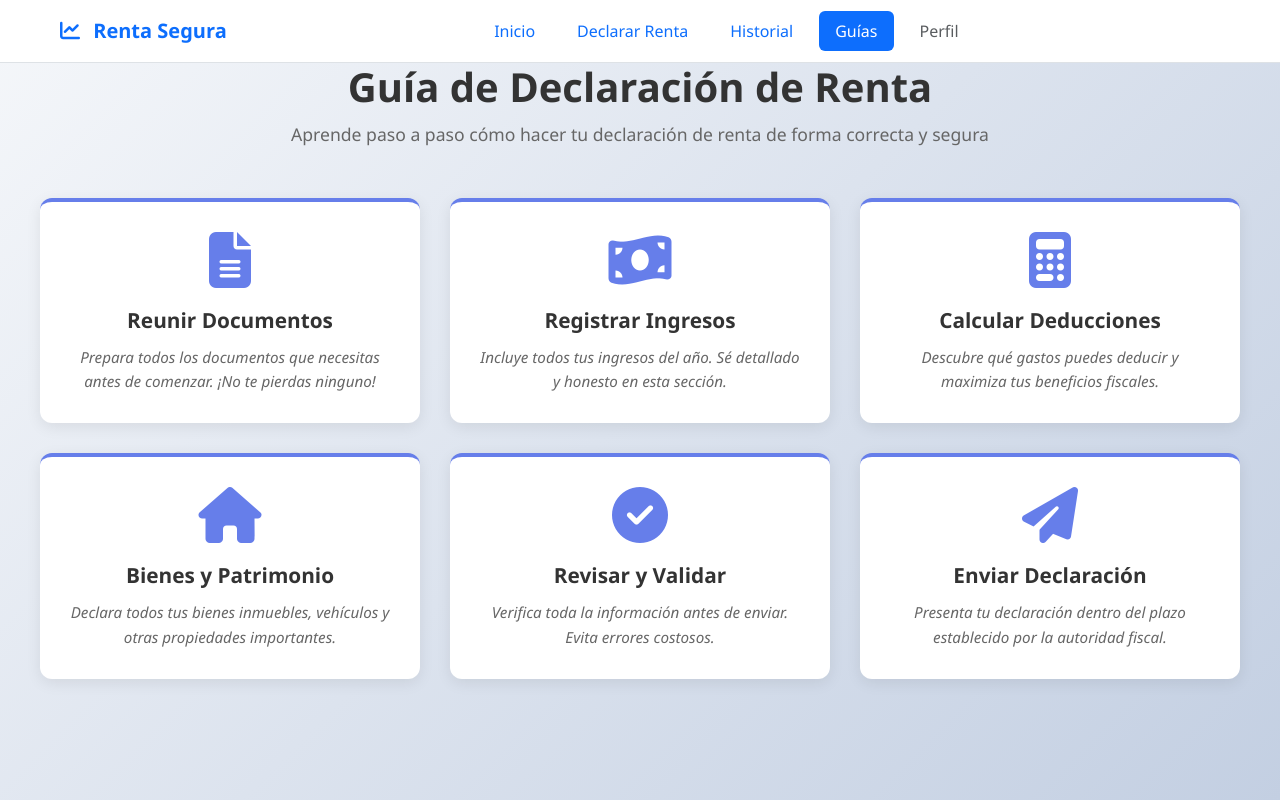
After one commit to mauricio1814/Contador, a PHP site: page /Vista/guia.php in a window 1280 px wide. The commit adds this page. Run offline with PHP 8.4, Linux system fonts and the light colour scheme.

Commit message:
se agrega la pagina de guias practicas

```diff
--- a/Includ/navbar.php
+++ b/Includ/navbar.php
@@ -9,7 +9,6 @@
 </head>
 
 <body>
-    <!-- NAVBAR -->
     <nav class="navbar navbar-expand-lg navbar-custom">
         <div class="container-fluid">
             <a class="navbar-brand" href="#">
@@ -26,14 +25,13 @@
                     <li class="nav-item"><a class="nav-link active" href="principal.php">Inicio</a></li>
                     <li class="nav-item"><a class="nav-link" href="declarar.php">Declarar Renta</a></li>
                     <li class="nav-item"><a class="nav-link" href="historial.php">Historial</a></li>
-                    <li class="nav-item"><a class="nav-link" href="#">Guías</a></li>
+                    <li class="nav-item"><a class="nav-link" href="guia.php">Guías</a></li>
                     <li class="nav-item"><a class="nav-link disabled" aria-disabled="true">Perfil</a></li>
                 </ul>
             </div>
         </div>
     </nav>
     <script>
-        // Detecta la página actual y aplica la clase "active" al enlace correspondiente
         const currentPage = window.location.pathname.split("/").pop();
         const navLinks = document.querySelectorAll(".nav-link");
 
--- a/Vista/declarar.php
+++ b/Vista/declarar.php
@@ -48,10 +48,8 @@
         </div>
     </main>
 
-    <!-- Bootstrap JS -->
     <script src="https://cdn.jsdelivr.net/npm/bootstrap@5.3.3/dist/js/bootstrap.bundle.min.js"></script>
 
-    <!-- Script para manejar archivos -->
     <script>
         const documentosInput = document.getElementById('documentos');
         const listaDocumentos = document.getElementById('listaDocumentos');
--- /dev/null
+++ b/Vista/guia.php
@@ -0,0 +1,509 @@
+<!DOCTYPE html>
+<html lang="es">
+
+<head>
+    <meta charset="UTF-8">
+    <meta name="viewport" content="width=device-width, initial-scale=1.0">
+    <title>Guía de Declaración de Renta - Renta Segura</title>
+    <link href="https://cdn.jsdelivr.net/npm/bootstrap@5.3.0/dist/css/bootstrap.min.css" rel="stylesheet">
+    <link rel="stylesheet" href="https://cdnjs.cloudflare.com/ajax/libs/font-awesome/6.4.0/css/all.min.css">
+    <style>
+        * {
+            margin: 0;
+            padding: 0;
+            box-sizing: border-box;
+        }
+
+        body {
+            font-family: 'Segoe UI', Tahoma, Geneva, Verdana, sans-serif;
+            background: linear-gradient(135deg, #f5f7fa 0%, #c3cfe2 100%);
+            min-height: 100vh;
+        }
+
+        .page-header {
+            text-align: center;
+            margin-bottom: 50px;
+        }
+
+        .page-header h1 {
+            font-size: 2.5rem;
+            font-weight: 700;
+            color: #333;
+            margin-bottom: 10px;
+        }
+
+        .page-header p {
+            color: #666;
+            font-size: 1.1rem;
+        }
+
+        .container-main {
+            max-width: 1200px;
+            margin: 0 auto;
+        }
+
+        .steps-grid {
+            display: grid;
+            grid-template-columns: repeat(auto-fit, minmax(320px, 1fr));
+            gap: 30px;
+            margin-bottom: 60px;
+        }
+
+        .step-card {
+            background: white;
+            border-radius: 12px;
+            padding: 30px;
+            box-shadow: 0 4px 15px rgba(0, 0, 0, 0.08);
+            border-top: 4px solid #667eea;
+            transition: all 0.3s ease;
+            display: flex;
+            flex-direction: column;
+            align-items: center;
+            text-align: center;
+            cursor: pointer;
+        }
+
+        .step-card:hover {
+            transform: translateY(-10px);
+            box-shadow: 0 12px 30px rgba(0, 0, 0, 0.15);
+            border-top-color: #764ba2;
+        }
+
+        /* Cambiar números por iconos */
+        .step-icon {
+            font-size: 3.5rem;
+            color: #667eea;
+            margin-bottom: 20px;
+            transition: 0.3s ease;
+        }
+
+        .step-card:hover .step-icon {
+            color: #764ba2;
+            transform: scale(1.1);
+        }
+
+        .step-content h3 {
+            color: #333;
+            font-weight: 700;
+            margin-bottom: 12px;
+            font-size: 1.3rem;
+        }
+
+        /* Texto más atractivo y llamativo */
+        .step-content p {
+            color: #666;
+            line-height: 1.6;
+            font-size: 0.95rem;
+            margin: 0;
+            font-style: italic;
+        }
+
+        /* Modal Styles */
+        .modal-content {
+            border: none;
+            border-radius: 15px;
+            box-shadow: 0 20px 60px rgba(0, 0, 0, 0.3);
+        }
+
+        .modal-header {
+            background: linear-gradient(135deg, #667eea 0%, #764ba2 100%);
+            color: white;
+            border-radius: 15px 15px 0 0;
+            border: none;
+            padding: 30px;
+        }
+
+        .modal-header .btn-close {
+            filter: brightness(0) invert(1);
+        }
+
+        .modal-body {
+            padding: 40px;
+        }
+
+        .modal-body h4 {
+            color: #667eea;
+            font-weight: 700;
+            margin-top: 25px;
+            margin-bottom: 15px;
+            font-size: 1.2rem;
+        }
+
+        .modal-body h4:first-child {
+            margin-top: 0;
+        }
+
+        .modal-body p {
+            color: #555;
+            line-height: 1.8;
+            margin-bottom: 15px;
+        }
+
+        .doc-icon {
+            color: #667eea;
+            margin-right: 10px;
+            font-size: 1.1rem;
+        }
+
+        .document-item {
+            background: #f8f9fa;
+            padding: 12px 15px;
+            margin-bottom: 10px;
+            border-radius: 8px;
+            border-left: 4px solid #667eea;
+        }
+
+        .document-item strong {
+            color: #333;
+        }
+
+        .tips-section {
+            background: linear-gradient(135deg, #ffa751 0%, #ffe259 100%);
+            padding: 20px;
+            border-radius: 10px;
+            margin-top: 20px;
+        }
+
+        .tips-section p {
+            color: #333;
+            margin: 0;
+            font-weight: 500;
+        }
+
+        .steps-grid {
+            display: grid;
+            grid-template-columns: repeat(3, 1fr);
+            gap: 30px;
+            justify-items: center;
+        }
+    </style>
+</head>
+
+<body>
+    <?php include '../Includ/navbar.php'; ?>
+
+    <div class="container-main">
+        <div class="page-header">
+            <h1>Guía de Declaración de Renta</h1>
+            <p>Aprende paso a paso cómo hacer tu declaración de renta de forma correcta y segura</p>
+        </div>
+
+        <div class="steps-grid">
+            <div class="step-card" data-bs-toggle="modal" data-bs-target="#modal1">
+                <i class="fas fa-file-alt step-icon"></i>
+                <div class="step-content">
+                    <h3>Reunir Documentos</h3>
+                    <p>Prepara todos los documentos que necesitas antes de comenzar. ¡No te pierdas ninguno!</p>
+                </div>
+            </div>
+
+            <div class="step-card" data-bs-toggle="modal" data-bs-target="#modal2">
+                <i class="fas fa-money-bill-wave step-icon"></i>
+                <div class="step-content">
+                    <h3>Registrar Ingresos</h3>
+                    <p>Incluye todos tus ingresos del año. Sé detallado y honesto en esta sección.</p>
+                </div>
+            </div>
+
+            <div class="step-card" data-bs-toggle="modal" data-bs-target="#modal3">
+                <i class="fas fa-calculator step-icon"></i>
+                <div class="step-content">
+                    <h3>Calcular Deducciones</h3>
+                    <p>Descubre qué gastos puedes deducir y maximiza tus beneficios fiscales.</p>
+                </div>
+            </div>
+
+            <div class="step-card" data-bs-toggle="modal" data-bs-target="#modal4">
+                <i class="fas fa-home step-icon"></i>
+                <div class="step-content">
+                    <h3>Bienes y Patrimonio</h3>
+                    <p>Declara todos tus bienes inmuebles, vehículos y otras propiedades importantes.</p>
+                </div>
+            </div>
+
+            <div class="step-card" data-bs-toggle="modal" data-bs-target="#modal5">
+                <i class="fas fa-check-circle step-icon"></i>
+                <div class="step-content">
+                    <h3>Revisar y Validar</h3>
+                    <p>Verifica toda la información antes de enviar. Evita errores costosos.</p>
+                </div>
+            </div>
+
+            <div class="step-card" data-bs-toggle="modal" data-bs-target="#modal6">
+                <i class="fas fa-paper-plane step-icon"></i>
+                <div class="step-content">
+                    <h3>Enviar Declaración</h3>
+                    <p>Presenta tu declaración dentro del plazo establecido por la autoridad fiscal.</p>
+                </div>
+            </div>
+        </div>
+    </div>
+
+    <div class="modal fade" id="modal1" tabindex="-1">
+        <div class="modal-dialog modal-lg">
+            <div class="modal-content">
+                <div class="modal-header">
+                    <div>
+                        <i class="fas fa-file-alt" style="font-size: 2rem; margin-right: 15px;"></i>
+                        <h5 class="modal-title d-inline">Documentos Necesarios</h5>
+                    </div>
+                    <button type="button" class="btn-close" data-bs-dismiss="modal"></button>
+                </div>
+                <div class="modal-body">
+                    <p>Para hacer tu declaración de renta necesitas tener a mano los siguientes documentos:</p>
+
+                    <h4><i class="fas fa-star doc-icon"></i>Documentos Indispensables</h4>
+                    <div class="document-item">
+                        <strong>Registro Único Tributario (RUT)</strong> - Tu identificación fiscal principal
+                    </div>
+                    <div class="document-item">
+                        <strong>Cédula de Ciudadanía</strong> - Documento de identidad vigente
+                    </div>
+                    <div class="document-item">
+                        <strong>Certificados de Ingresos</strong> - Formularios 1099, recibos de honorarios
+                    </div>
+
+                    <h4><i class="fas fa-file doc-icon"></i>Documentos Complementarios</h4>
+                    <div class="document-item">
+                        <strong>Extractos bancarios</strong> - Últimos 3 meses del año fiscal
+                    </div>
+                    <div class="document-item">
+                        <strong>Facturas de gastos deducibles</strong> - Gastos médicos, educativos, etc.
+                    </div>
+                    <div class="document-item">
+                        <strong>Certificados de inversiones</strong> - Si tienes inversiones en fondos o acciones
+                    </div>
+
+                    <div class="tips-section">
+                        <p><i class="fas fa-lightbulb"></i> <strong>Tip:</strong> Organiza todos tus documentos en carpetas por categoría para facilitar el proceso.</p>
+                    </div>
+                </div>
+            </div>
+        </div>
+    </div>
+
+    <div class="modal fade" id="modal2" tabindex="-1">
+        <div class="modal-dialog modal-lg">
+            <div class="modal-content">
+                <div class="modal-header">
+                    <div>
+                        <i class="fas fa-money-bill-wave" style="font-size: 2rem; margin-right: 15px;"></i>
+                        <h5 class="modal-title d-inline">Registro de Ingresos</h5>
+                    </div>
+                    <button type="button" class="btn-close" data-bs-dismiss="modal"></button>
+                </div>
+                <div class="modal-body">
+                    <p>Registra todos los ingresos que obtuviste durante el año fiscal.</p>
+
+                    <h4><i class="fas fa-briefcase doc-icon"></i>Tipos de Ingresos</h4>
+                    <div class="document-item">
+                        <strong>Ingresos por Salario</strong> - Compensación de tu empleador principal
+                    </div>
+                    <div class="document-item">
+                        <strong>Ingresos por Honorarios</strong> - Trabajos independientes o consultoría
+                    </div>
+                    <div class="document-item">
+                        <strong>Ingresos por Rentas</strong> - Alquileres de inmuebles o propiedades
+                    </div>
+                    <div class="document-item">
+                        <strong>Ingresos por Intereses</strong> - Rendimientos de inversiones
+                    </div>
+
+                    <h4><i class="fas fa-info-circle doc-icon"></i>Información Importante</h4>
+                    <p>Asegúrate de incluir TODOS tus ingresos, sin importar cuánto sean. La omisión de ingresos es considerada fraude fiscal.</p>
+
+                    <div class="tips-section">
+                        <p><i class="fas fa-lightbulb"></i> <strong>Tip:</strong> Mantén un registro mensual de tus ingresos para no olvidar ninguno.</p>
+                    </div>
+                </div>
+            </div>
+        </div>
+    </div>
+
+    <div class="modal fade" id="modal3" tabindex="-1">
+        <div class="modal-dialog modal-lg">
+            <div class="modal-content">
+                <div class="modal-header">
+                    <div>
+                        <i class="fas fa-calculator" style="font-size: 2rem; margin-right: 15px;"></i>
+                        <h5 class="modal-title d-inline">Deducciones Permitidas</h5>
+                    </div>
+                    <button type="button" class="btn-close" data-bs-dismiss="modal"></button>
+                </div>
+                <div class="modal-body">
+                    <p>Descubre qué gastos puedes deducir de tus ingresos para reducir tu carga tributaria.</p>
+
+                    <h4><i class="fas fa-stethoscope doc-icon"></i>Gastos Médicos</h4>
+                    <div class="document-item">
+                        <strong>Consultas médicas</strong> - Procedimientos y consultas
+                    </div>
+                    <div class="document-item">
+                        <strong>Medicinas</strong> - Medicamentos prescritos
+                    </div>
+                    <div class="document-item">
+                        <strong>Seguros de salud</strong> - Pólizas y afiliaciones
+                    </div>
+
+                    <h4><i class="fas fa-book doc-icon"></i>Gastos Educativos</h4>
+                    <div class="document-item">
+                        <strong>Matrículas</strong> - Colegios y universidades
+                    </div>
+                    <div class="document-item">
+                        <strong>Cursos y capacitaciones</strong> - Educación continua
+                    </div>
+
+                    <h4><i class="fas fa-home doc-icon"></i>Gastos de Vivienda</h4>
+                    <div class="document-item">
+                        <strong>Intereses hipotecarios</strong> - Si tienes un préstamo de vivienda
+                    </div>
+
+                    <div class="tips-section">
+                        <p><i class="fas fa-lightbulb"></i> <strong>Tip:</strong> Guarda todas tus facturas y recibos. Serán tu prueba ante la autoridad.</p>
+                    </div>
+                </div>
+            </div>
+        </div>
+    </div>
+
+    <div class="modal fade" id="modal4" tabindex="-1">
+        <div class="modal-dialog modal-lg">
+            <div class="modal-content">
+                <div class="modal-header">
+                    <div>
+                        <i class="fas fa-home" style="font-size: 2rem; margin-right: 15px;"></i>
+                        <h5 class="modal-title d-inline">Bienes y Patrimonio</h5>
+                    </div>
+                    <button type="button" class="btn-close" data-bs-dismiss="modal"></button>
+                </div>
+                <div class="modal-body">
+                    <p>Declara todos tus bienes y propiedades al 31 de diciembre del año fiscal.</p>
+
+                    <h4><i class="fas fa-building doc-icon"></i>Bienes Inmuebles</h4>
+                    <div class="document-item">
+                        <strong>Propiedades</strong> - Casas, apartamentos, lotes
+                    </div>
+                    <div class="document-item">
+                        <strong>Escrituras</strong> - Documentos de propiedad
+                    </div>
+
+                    <h4><i class="fas fa-car doc-icon"></i>Vehículos</h4>
+                    <div class="document-item">
+                        <strong>Automóviles</strong> - Carros, motos, camiones
+                    </div>
+                    <div class="document-item">
+                        <strong>Tarjetas de propiedad</strong> - Documentos de registro
+                    </div>
+
+                    <h4><i class="fas fa-coins doc-icon"></i>Otras Propiedades</h4>
+                    <div class="document-item">
+                        <strong>Inversiones</strong> - Acciones, bonos, fondos
+                    </div>
+                    <div class="document-item">
+                        <strong>Cuentas bancarias</strong> - Saldos al cierre del año
+                    </div>
+
+                    <div class="tips-section">
+                        <p><i class="fas fa-lightbulb"></i> <strong>Tip:</strong> Actualiza los avalúos de tus propiedades para declaraciones más precisas.</p>
+                    </div>
+                </div>
+            </div>
+        </div>
+    </div>
+
+    <div class="modal fade" id="modal5" tabindex="-1">
+        <div class="modal-dialog modal-lg">
+            <div class="modal-content">
+                <div class="modal-header">
+                    <div>
+                        <i class="fas fa-check-circle" style="font-size: 2rem; margin-right: 15px;"></i>
+                        <h5 class="modal-title d-inline">Revisar y Validar</h5>
+                    </div>
+                    <button type="button" class="btn-close" data-bs-dismiss="modal"></button>
+                </div>
+                <div class="modal-body">
+                    <p>Antes de enviar tu declaración, verifica cuidadosamente toda la información.</p>
+
+                    <h4><i class="fas fa-search doc-icon"></i>Checklist de Revisión</h4>
+                    <div class="document-item">
+                        ✓ <strong>Información personal</strong> - Nombres, cédula y datos correctos
+                    </div>
+                    <div class="document-item">
+                        ✓ <strong>Ingresos totales</strong> - Suma correcta de todos los ingresos
+                    </div>
+                    <div class="document-item">
+                        ✓ <strong>Deducciones</strong> - Gastos válidos y justificados
+                    </div>
+                    <div class="document-item">
+                        ✓ <strong>Patrimonio</strong> - Bienes declarados correctamente
+                    </div>
+                    <div class="document-item">
+                        ✓ <strong>Cálculo de impuestos</strong> - Resultado correcto
+                    </div>
+
+                    <h4><i class="fas fa-exclamation-triangle doc-icon"></i>Errores Comunes</h4>
+                    <p>Evita estos errores que pueden causar problemas:</p>
+                    <ul style="color: #555;">
+                        <li>Dejar campos en blanco sin justificación</li>
+                        <li>Datos inconsistentes entre documentos</li>
+                        <li>Deducciones no permitidas</li>
+                        <li>Errores de digitación en montos</li>
+                    </ul>
+
+                    <div class="tips-section">
+                        <p><i class="fas fa-lightbulb"></i> <strong>Tip:</strong> Usa la herramienta de validación antes de enviar.</p>
+                    </div>
+                </div>
+            </div>
+        </div>
+    </div>
+
+    <div class="modal fade" id="modal6" tabindex="-1">
+        <div class="modal-dialog modal-lg">
+            <div class="modal-content">
+                <div class="modal-header">
+                    <div>
+                        <i class="fas fa-paper-plane" style="font-size: 2rem; margin-right: 15px;"></i>
+                        <h5 class="modal-title d-inline">Enviar Declaración</h5>
+                    </div>
+                    <button type="button" class="btn-close" data-bs-dismiss="modal"></button>
+                </div>
+                <div class="modal-body">
+                    <p>Ahora que todo está verificado, es momento de presentar tu declaración ante la autoridad.</p>
+
+                    <h4><i class="fas fa-calendar doc-icon"></i>Fechas Importantes</h4>
+                    <div class="document-item">
+                        <strong>Plazo de presentación:</strong> Abril - Mayo (varía según el país)
+                    </div>
+                    <div class="document-item">
+                        <strong>Presentación tarde:</strong> Multas e intereses aplicables
+                    </div>
+
+                    <h4><i class="fas fa-mouse doc-icon"></i>Pasos para Enviar</h4>
+                    <div style="margin: 15px 0;">
+                        <p><strong>1. Accede a la plataforma oficial</strong> de tu autoridad fiscal</p>
+                        <p><strong>2. Carga tus archivos</strong> en el formato solicitado</p>
+                        <p><strong>3. Revisa antes de confirmar</strong> - Última oportunidad para verificar</p>
+                        <p><strong>4. Confirma el envío</strong> - Recibirás un número de radicado</p>
+                        <p><strong>5. Guarda el comprobante</strong> - Para tus registros</p>
+                    </div>
+
+                    <h4><i class="fas fa-info-circle doc-icon"></i>Después del Envío</h4>
+                    <p>Una vez enviada tu declaración:</p>
+                    <ul style="color: #555;">
+                        <li>Recibirás un comprobante de presentación</li>
+                        <li>Tu información será procesada automáticamente</li>
+                        <li>Puedes revisar tu estado en línea</li>
+                        <li>Si hay problemas, te contactarán</li>
+                    </ul>
+
+                    <div class="tips-section">
+                        <p><i class="fas fa-lightbulb"></i> <strong>Tip:</strong> Envía tu declaración antes del último día para evitar congestión en los servidores.</p>
+                    </div>
+                </div>
+            </div>
+        </div>
+    </div>
+    <script src="https://cdn.jsdelivr.net/npm/bootstrap@5.3.0/dist/js/bootstrap.bundle.min.js"></script>
+</body>
+
+</html>
--- a/Vista/historial.php
+++ b/Vista/historial.php
@@ -13,7 +13,6 @@
             font-family: 'Segoe UI', Tahoma, Geneva, Verdana, sans-serif;
             background-color: #f8f9fa;
             overflow-x: hidden;
-            /* 🔹 elimina el espacio derecho */
         }
 
         main {
--- a/Vista/principal.php
+++ b/Vista/principal.php
@@ -47,7 +47,7 @@
             </div>
 
             <div class="col-6 col-md-3">
-                <div class="icon-card" data-href="guias.php">
+                <div class="icon-card" data-href="guia.php">
                     <i class="fa-solid fa-book"></i>
                     <h5 class="mt-3">Guías Prácticas</h5>
                 </div>
@@ -85,7 +85,6 @@
                 });
             });
 
-            // 🔹 Variable renombrada para evitar conflicto
             const currentPath = window.location.pathname.split("/").pop();
 
             iconCards.forEach(card => {
```
